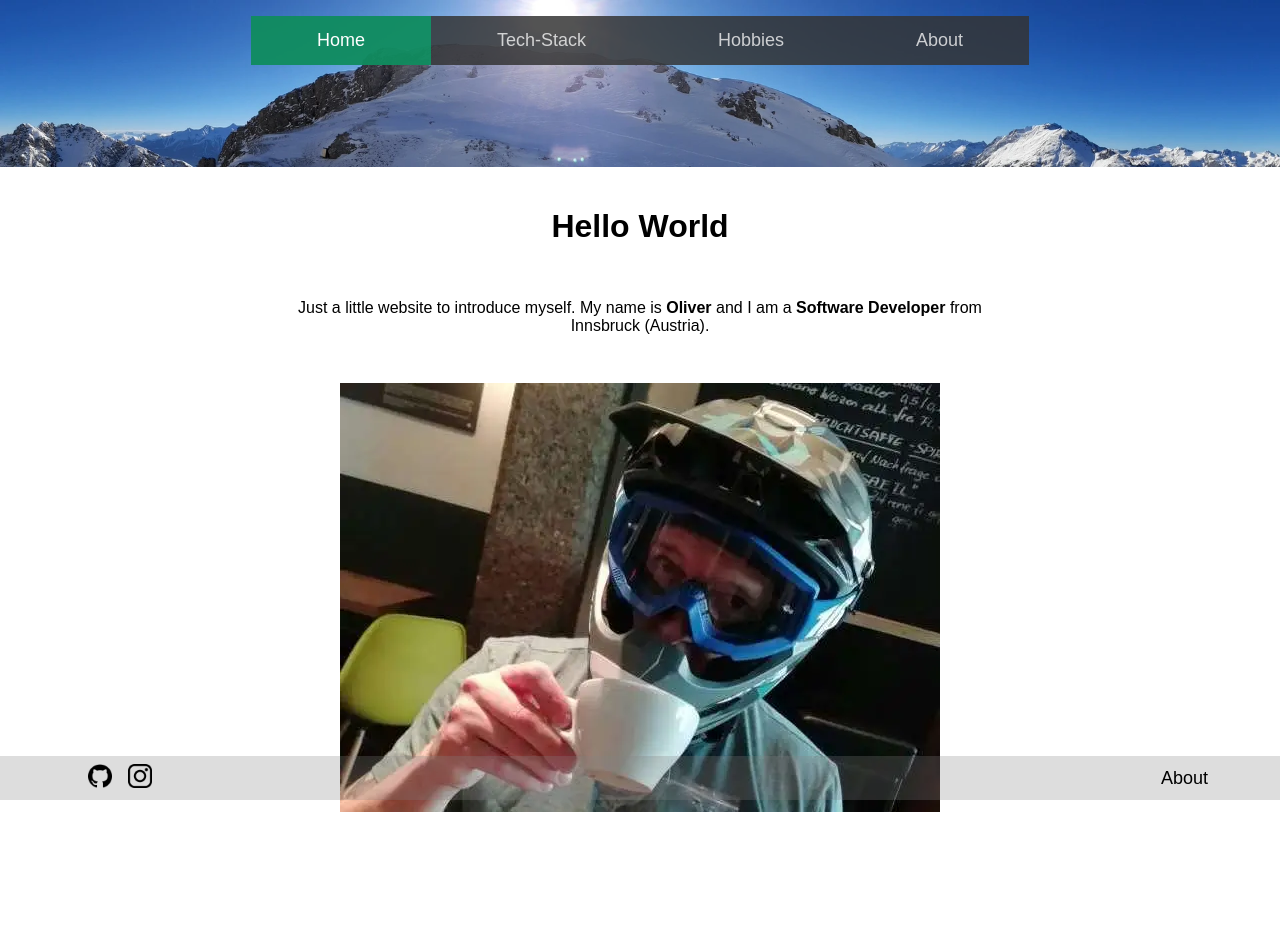
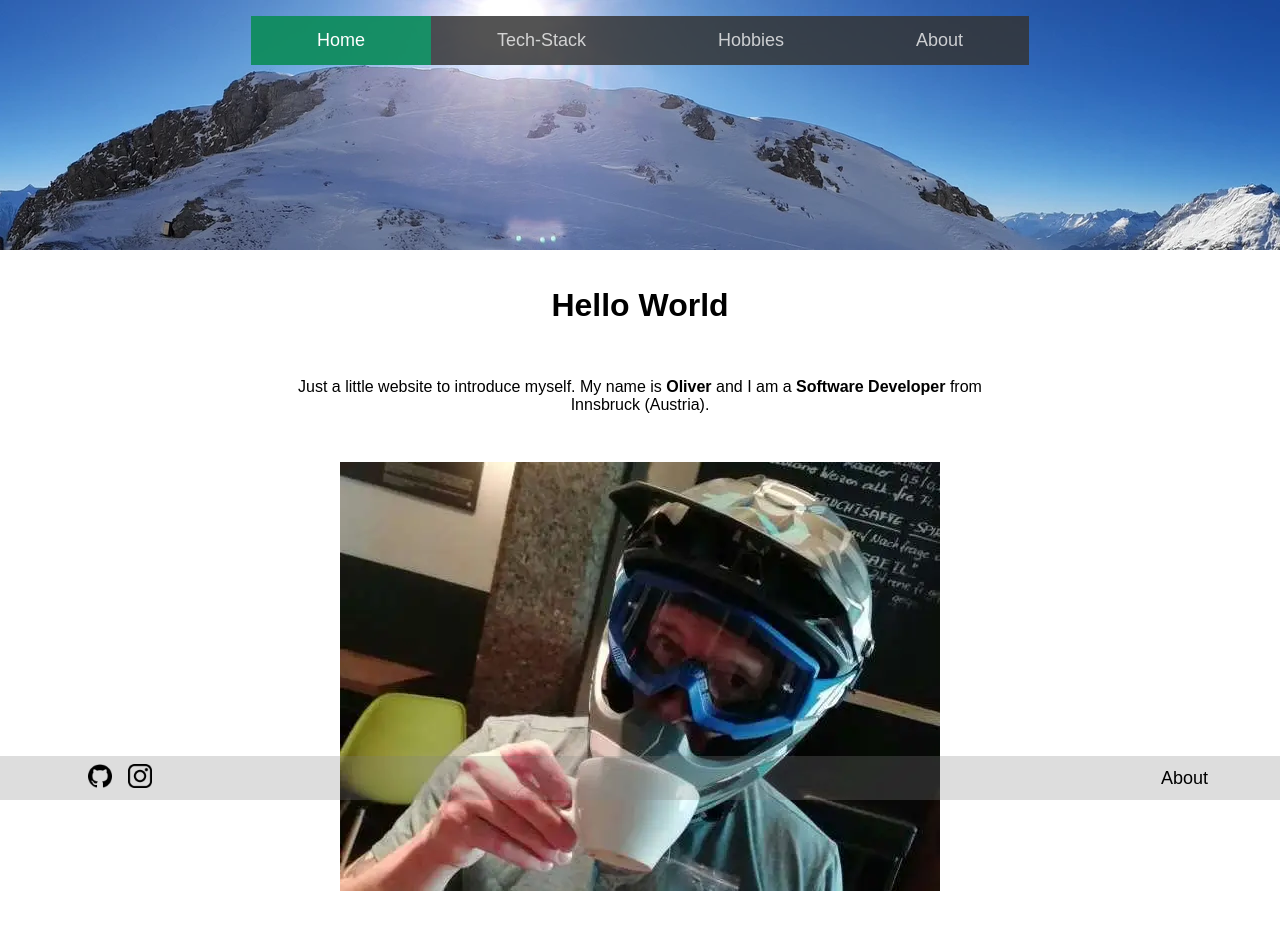
Before and after one commit to OliverZott/website, a Next.js app: page / in a window 1280 px wide. Shown: the top 930 px of the page. Before the commit the page ends 864 px from the top, so only its background shows below. Built offline with nearby package versions, Linux system fonts and the light colour scheme.

Commit message:
fix depricated props

```diff
--- a/app/globals.css
+++ b/app/globals.css
@@ -11,11 +11,17 @@ img {
 }
 
 .bg-img {
+  /* width: 100%; */
+  /* max-height: 250px; */
+  /* object-fit: cover; */
+  /* object-fit: contain; */
+  /* object-position: center; */
+}
+
+.bg-img-wrapper {
+  position: relative;
   width: 100%;
-  max-height: 250px;
-  object-fit: cover;
-  /* object-fit: contain; */
-  object-position: center;
+  height: 250px;
 }
 
 .container {
@@ -126,7 +132,7 @@ img {
     margin: 0;
   }
 
-  .bg-img {
+  .bg-img-wrapper {
     min-height: 80px;
   }
 
--- a/app/page.tsx
+++ b/app/page.tsx
@@ -4,16 +4,17 @@ export default function Home() {
 
   return (
     <main>
+      <div className="bg-img-wrapper">
         <Image
           className="bg-img"
           alt="mountain_wide"
           src="/hoell.webp"
-        width={1920}
-        height={1080}
-        // srcSet="/hoell.webp 1920w, /hoell-900.webp 900w"
+          fill
+          style={{ objectFit: 'cover' }}
           sizes="(max-width: 900px) 900px, 1920px"
-        layout="responsive"
+          loading="eager"
         />
+      </div>
       <div className='container'>
 
         {/* <Blog posts={posts} /> */}
@@ -26,6 +27,7 @@ export default function Home() {
           width={420}
           height={300}
           alt="helm"
+          loading="eager"
         />
       </div>
     </main>
--- a/next.config.mjs
+++ b/next.config.mjs
@@ -1,6 +1,8 @@
 /** @type {import('next').NextConfig} */
 const nextConfig = {
-    // your config here
+    turbopack: {
+        root: process.cwd()
+    }
 };
 
 export default nextConfig;
```
Lines whose indentation alone changed are shown as unchanged.
